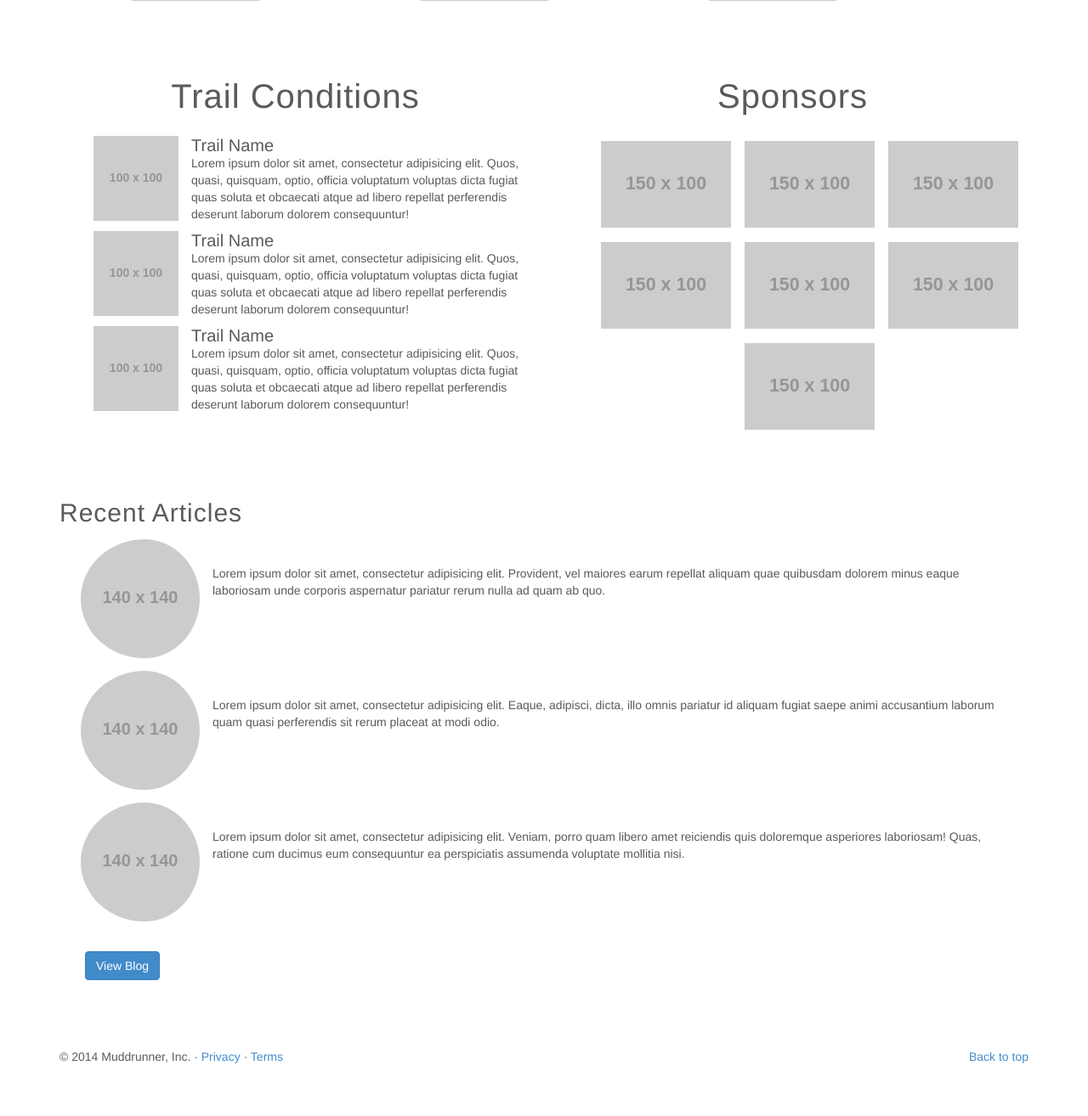
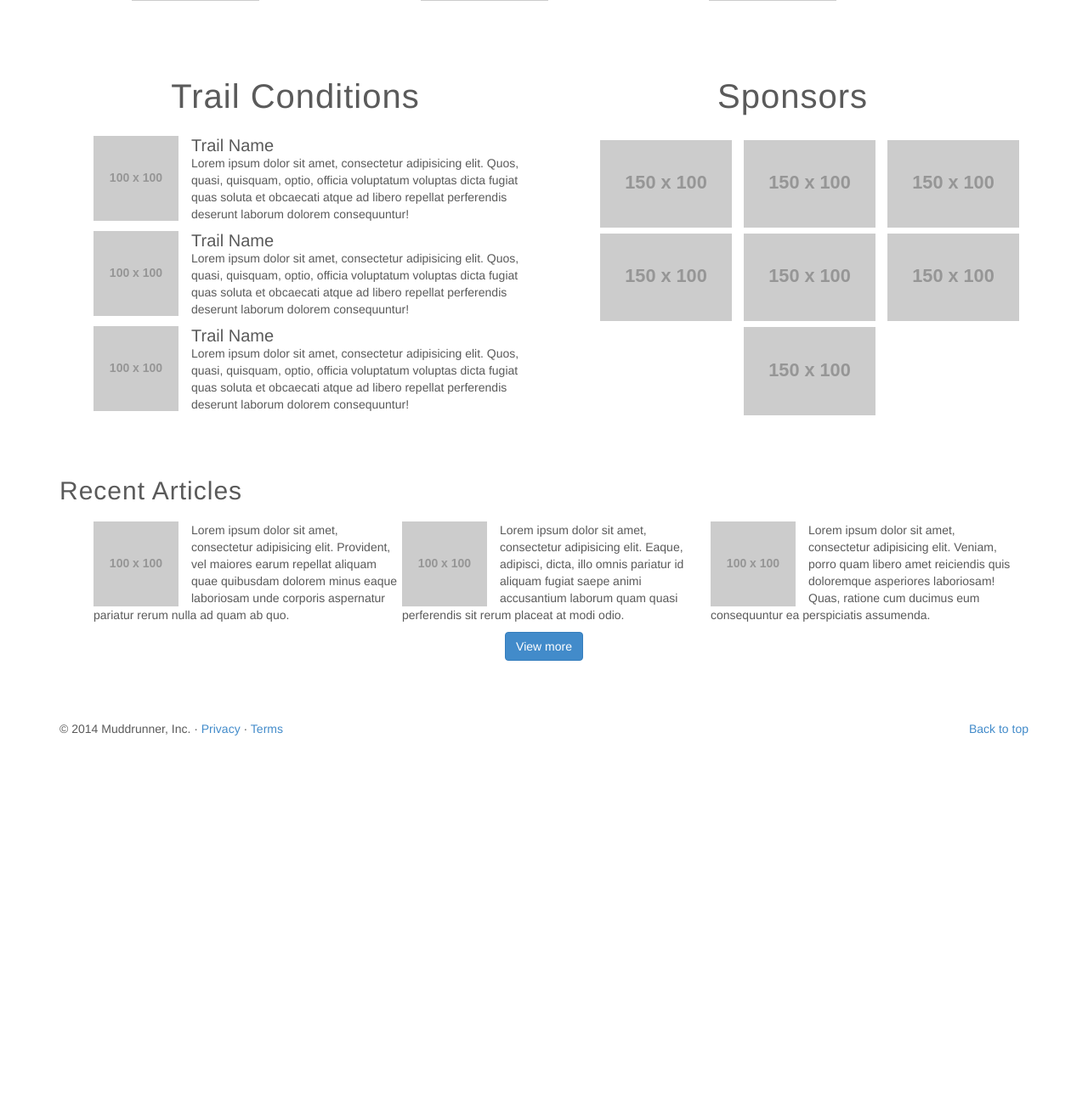
Before and after one commit to bstory32/muddrunner, a PHP site: page / in a window 1280 px wide. Shown: the part 784-2098 px from the top of the page at 85% size. After the commit the page ends 1650 px from the top, so only its background shows below. Run offline with PHP 8.4, Linux system fonts and the light colour scheme; grey boxes labelled with a size stand in for pictures from a placeholder-image service; some libraries are stand-ins or nearby versions.

Commit message:
added more styling to main page

```diff
--- a/dev/style/conditions.css
+++ b/dev/style/conditions.css
@@ -33,7 +33,8 @@
 	text-align: left;
 }
 .sponsors-section img{
-	padding: 6px;
+	padding: 5px;
+	margin-bottom: -8px;
 }
 
 .sponsors-section li{
--- a/dev/style/recent.css
+++ b/dev/style/recent.css
@@ -1,15 +1,25 @@
 /*start of fourth section styling*/
 
 .recent-section{
-  text-align: center;
-  padding-bottom: 60px;
+	text-align: center;
+	padding-bottom: 50px;
 }
 
 .recent-section ul li img{
 	display: inline-block;
-	padding: 5px;
+	padding-right: 15px;
+}
 
-	padding-right: 15px;
+.recent-section ul li{
+	display: inline;
+	float: left;
+
+}
+
+.recent-section ul li{
+	list-style: none;
+	width: 33%
+
 }
 
 .recent-section img{
@@ -20,17 +30,16 @@
 	text-align: left;
 
 	letter-spacing: 1px;
+	padding-bottom: 10px;
 }
 
 .recent-section p{
-	padding-top: 35px;
+	padding-right: 5px;
 }
 
 .blog-button{
-	float: left;
-	padding-left: 30px;
 
-	padding-top: 15px;
+
 }
 
 
--- a/index.html
+++ b/index.html
@@ -226,28 +226,28 @@
         <div class="row">
           <div class="col-sm-12">
             <h2>Recent Articles</h2>
-            <ul class="list-inline">
+            <ul class="inline-list">
               <li>
-                <img class="img-circle" src="http://placehold.it/140x140" alt="">
+                <img src="http://placehold.it/100x100" alt="">
                 <div>
                   <p>Lorem ipsum dolor sit amet, consectetur adipisicing elit. Provident, vel maiores earum repellat aliquam quae quibusdam dolorem minus eaque laboriosam unde corporis aspernatur pariatur rerum nulla ad quam ab quo.</p>
                 </div>
               </li>
               <li>
-                <img class="img-circle" src="http://placehold.it/140x140" alt="">
+                <img src="http://placehold.it/100x100" alt="">
                 <div>
                   <p>Lorem ipsum dolor sit amet, consectetur adipisicing elit. Eaque, adipisci, dicta, illo omnis pariatur id aliquam fugiat saepe animi accusantium laborum quam quasi perferendis sit rerum placeat at modi odio.</p>
                 </div>
               </li>
               <li>
-                <img class="img-circle" src="http://placehold.it/140x140" alt="">
+                <img src="http://placehold.it/100x100" alt="">
                 <div>
-                  <p>Lorem ipsum dolor sit amet, consectetur adipisicing elit. Veniam, porro quam libero amet reiciendis quis doloremque asperiores laboriosam! Quas, ratione cum ducimus eum consequuntur ea perspiciatis assumenda voluptate mollitia nisi.</p>
+                  <p>Lorem ipsum dolor sit amet, consectetur adipisicing elit. Veniam, porro quam libero amet reiciendis quis doloremque asperiores laboriosam! Quas, ratione cum ducimus eum consequuntur ea perspiciatis assumenda.</p>
                 </div>
               </li>
             </ul>
             <div class="blog-button">
-              <button type="button" class="btn btn-primary">View Blog</button>
+              <button type="button" class="btn btn-primary">View more</button>
             </div>
           </div>
         </div>
--- a/public/css/main.css
+++ b/public/css/main.css
@@ -63,7 +63,7 @@ body {
 }
 
 .carousel-indicators {
-bottom: 55px;
+  bottom: 55px;
 }
 
 /*end carousel styling*/
```
